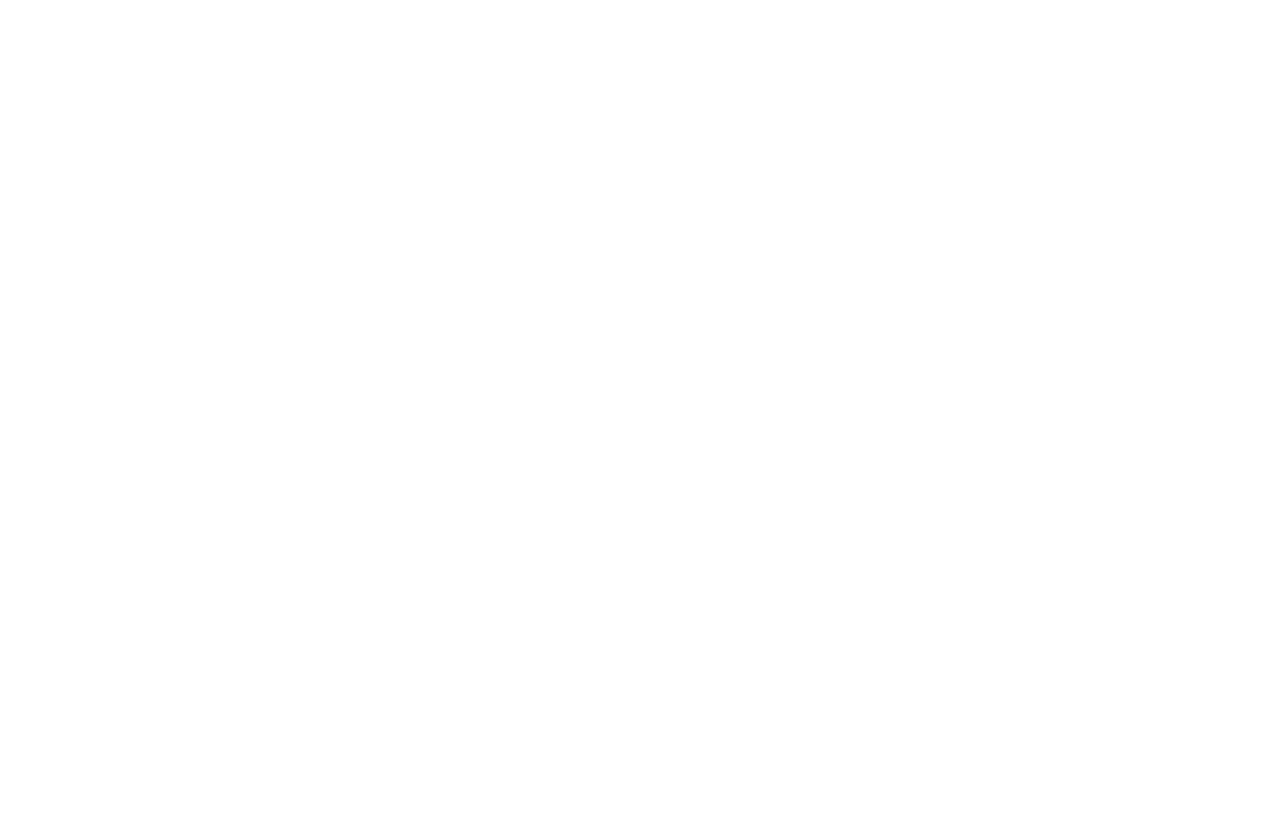
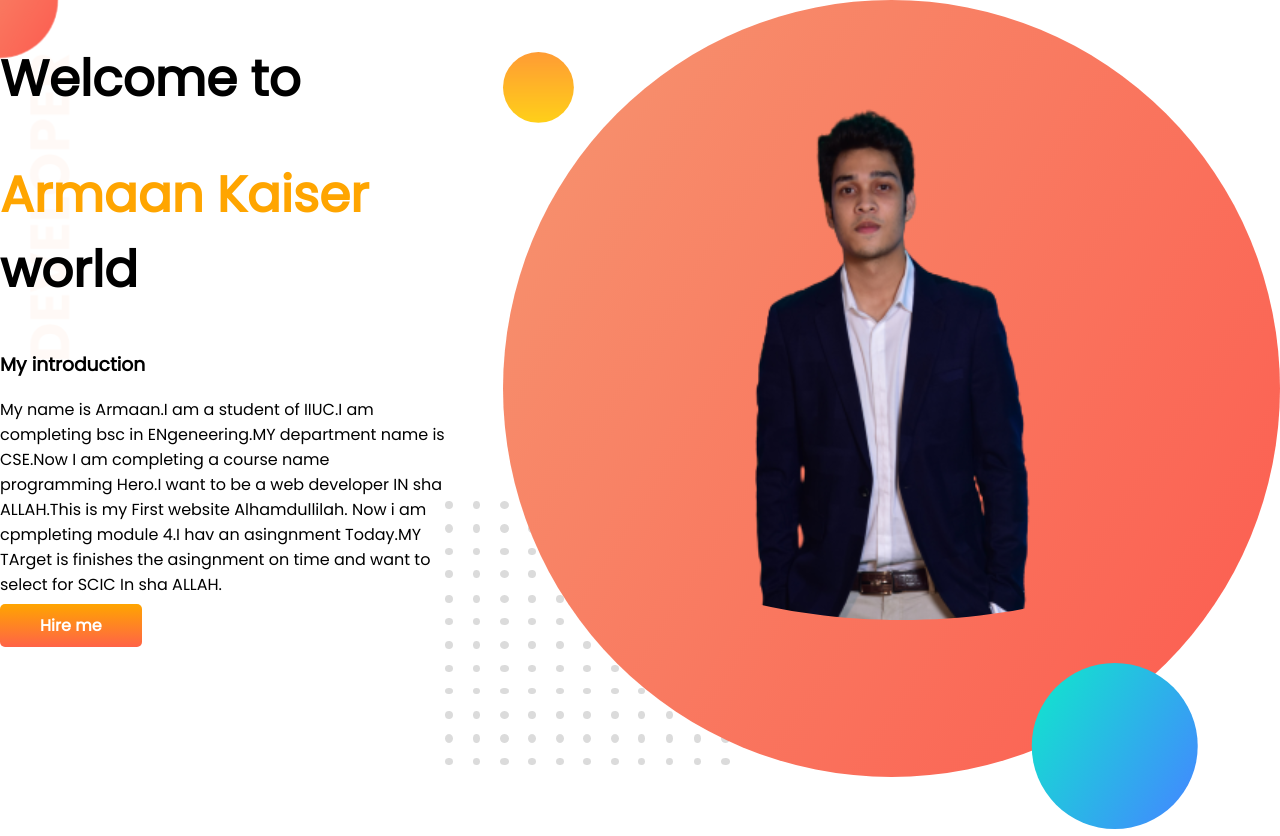
Before and after one commit to armaan36/Developer-portfolio, a plain HTML site: page index.html in a window 1280 px wide. Before the commit the page ends 800 px from the top, so only its background shows below. Drawn offline with Linux system fonts and the light colour scheme.

Commit message:
top banner added

```diff
--- a/index.html
+++ b/index.html
@@ -5,9 +5,29 @@
     <meta http-equiv="X-UA-Compatible" content="IE=edge">
     <meta name="viewport" content="width=device-width, initial-scale=1.0">
     <title>Developer-Portfolio</title>
+    <link rel="preconnect" href="https://fonts.googleapis.com">
+    <link rel="preconnect" href="https://fonts.gstatic.com" crossorigin>
+    <link href="https://fonts.googleapis.com/css2?family=Poppins&display=swap" rel="stylesheet">
     <link rel="stylesheet" href="style.css">
 </head>
 <body>
 
+    <section class="top-banner">
+        <div>
+            <h1>Welcome to</h1>
+        <h1 ><span class="orange-color">Armaan Kaiser</span> world</h1>
+        <h3>My introduction</h3>
+        <p>My name is Armaan.I am a student of IIUC.I am completing bsc in ENgeneering.MY department name is CSE.Now I am completing a course name programming Hero.I want to be a web developer IN sha ALLAH.This is my First website Alhamdullilah.
+         Now i am cpmpleting module 4.I hav an asingnment Today.MY TArget is finishes the asingnment on time and want to select for SCIC In sha ALLAH.
+        </p>
+        <a class="link-button" target="_blank" href ="https://www.linkedin.com/in/armaan-kaiser-ab6994229/">Hire me</a>
+
+       </div>
+
+    <div>
+        <img src="images/armaan-pic.png" alt="">
+
+    </div>
+    </section>
 </body>
 </html>
--- a/style.css
+++ b/style.css
@@ -0,0 +1,34 @@
+body{
+    font-family: 'Poppins', sans-serif;
+    margin: 0;
+}
+h1{
+    font-size: 50px;
+}
+.orange-color{
+    color: orange;
+}
+section{
+    display: flex;
+}
+.half-width{
+    width: 50%;
+    padding-left: 5%;
+}
+.half-width img{
+    width: 80%;
+}
+.link-button{
+    text-decoration: none;
+    background-image: linear-gradient(orange, tomato);
+    padding: 10px 40px;
+    border-radius: 5px ;
+    color: white;
+    font-weight: 700;
+}
+.top-banner{
+    background-image: url(images/top-banner.png);
+    background-repeat: no-repeat;
+
+
+}
```
Also changed, not shown: images/armaan-pic.png (added), images/dream-bg.png (added), images/exp-bg.png (added), images/jhankar.png (added), images/jhankar2.png (added), images/my-bg.png (added), images/my-bg2.png (added), images/top-banner.png (added), showOff/DSC_9369.jpg (added), 8 other files.
